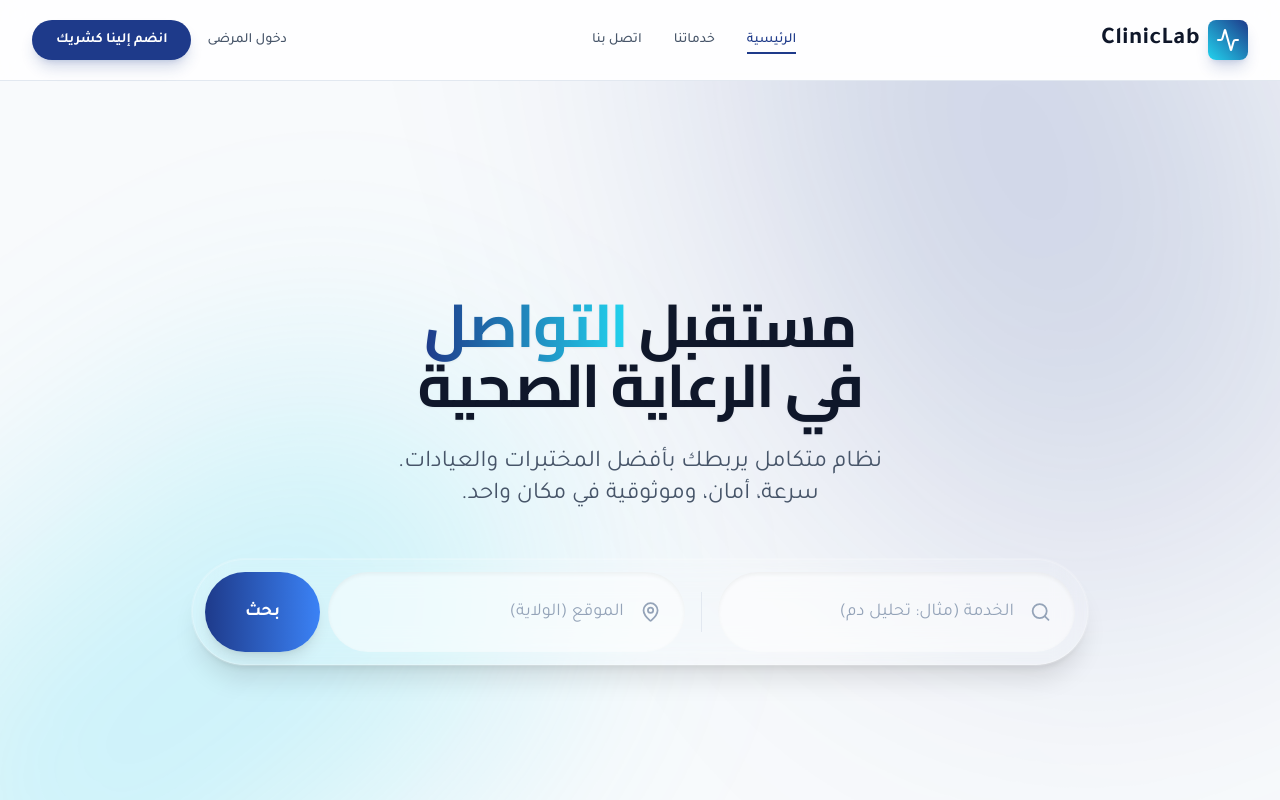
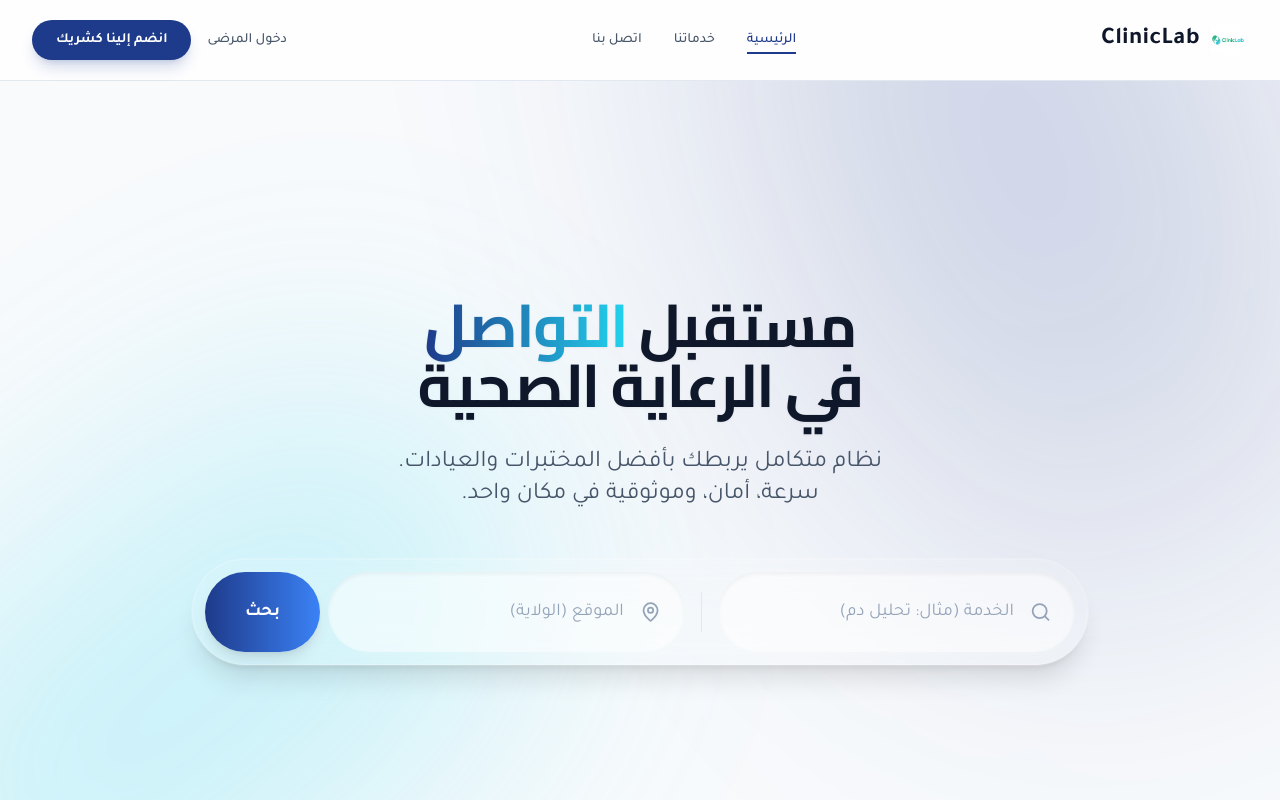
Before and after one commit to anis7x/ClinicLab, a React (Vite) app: page /#/ in a window 1280 px wide. Shown: the top 800 px of the page. Built offline with nearby package versions, Linux system fonts and the light colour scheme.

Commit message:
Rebranding: Updated logo to ClinicLab (abstract design) and fixed title

```diff
--- a/index.html
+++ b/index.html
@@ -3,9 +3,9 @@
 
 <head>
   <meta charset="UTF-8" />
-  <link rel="icon" type="image/svg+xml" href="/vite.svg" />
+  <link rel="icon" type="image/png" href="/logo.png" />
   <meta name="viewport" content="width=device-width, initial-scale=1.0" />
-  <title>clinicalab</title>
+  <title>ClinicLab</title>
   <link rel="preconnect" href="https://fonts.googleapis.com">
   <link rel="preconnect" href="https://fonts.gstatic.com" crossorigin>
   <link
--- a/src/components/layout/MainLayout.jsx
+++ b/src/components/layout/MainLayout.jsx
@@ -73,9 +73,7 @@ const Navbar = () => {
                 <div className="flex items-center justify-between h-20">
                     {/* Logo */}
                     <Link to="/" className="flex items-center gap-2 group">
-                        <div className="bg-gradient-to-tr from-accent to-primary p-2 rounded-lg transition-transform group-hover:scale-105 shadow-lg shadow-primary/20">
-                            <Activity className="h-6 w-6 text-white" />
-                        </div>
+                        <img src="/logo.png" alt="ClinicaLab Logo" className="h-10 w-auto object-contain transition-transform group-hover:scale-105" />
                         <span className="text-2xl font-bold text-slate-900 tracking-wide">
                             ClinicLab
                         </span>
```
Also changed, not shown: public/logo.png (added).
